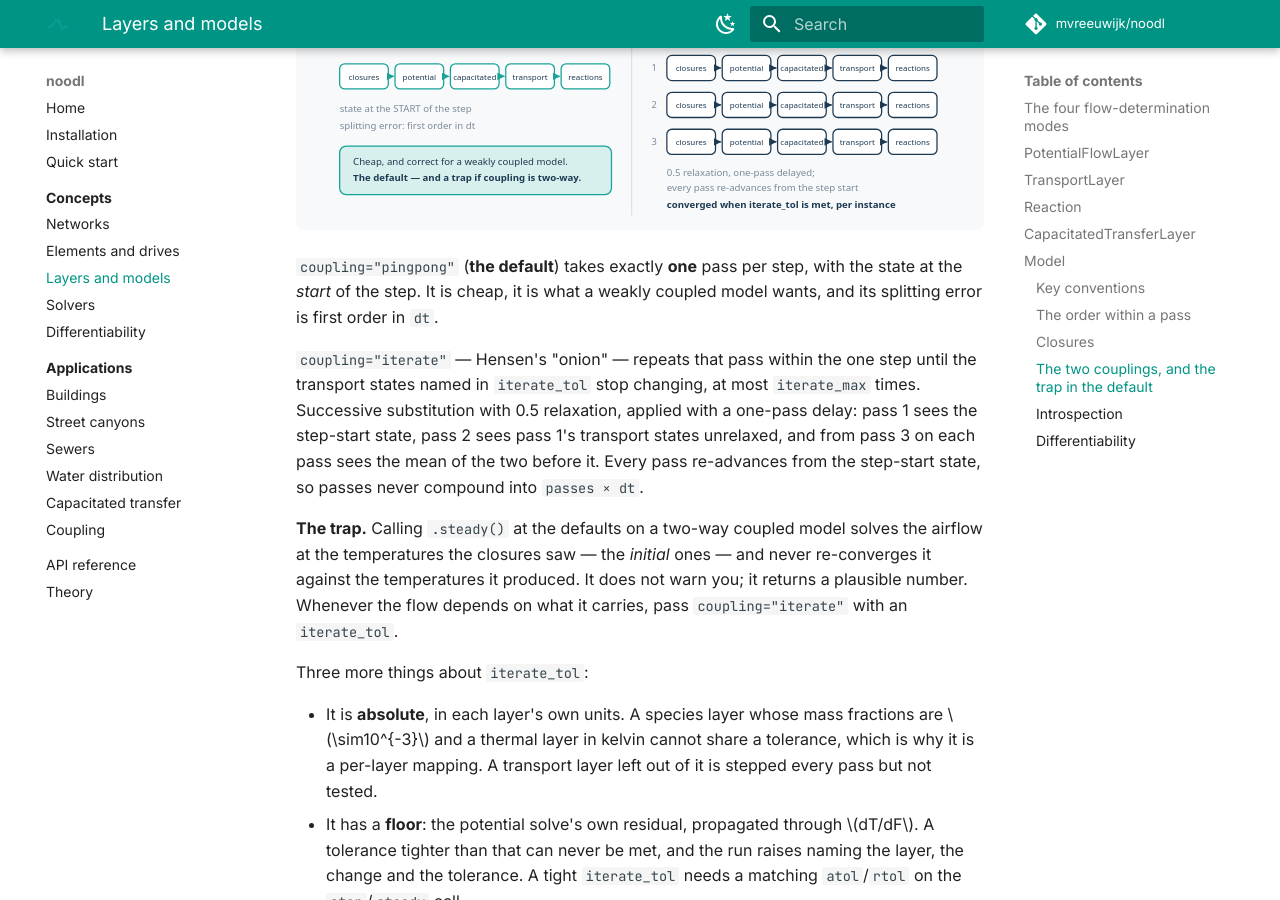
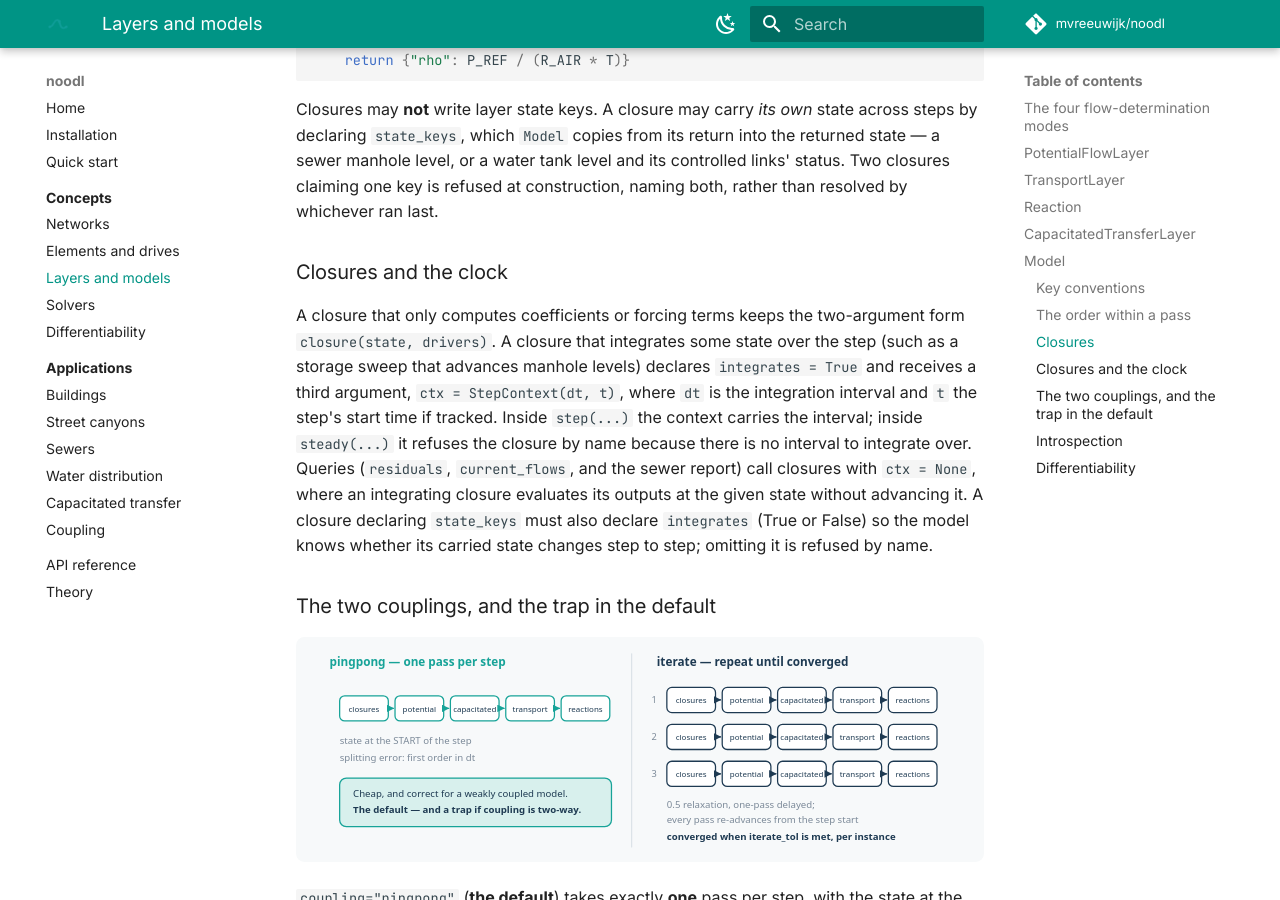
Before and after one commit to mvreeuwijk/noodl, an MkDocs documentation site: the page built from docs/concepts/layers.md, in a window 1280 px wide and 900 px high, scrolled down 6043 px. Built offline with MkDocs 1.6.1 and Material for MkDocs 9.7.7, drawn with Linux system fonts in a browser that asks for light colours; comment, search, counter and statistics services are not loaded; some of the changed text lies outside the part shown.

Commit message:
docs: storage relation and capacity history for transport layers; closures and the clock; sewer dt_storage and initial_state
Co-Authored-By: Claude Fable 5.1 <noreply@anthropic.com>

```diff
--- a/docs/concepts/layers.md
+++ b/docs/concepts/layers.md
@@ -118,6 +118,17 @@ the budget, the step is refused, raising an error that names the layer and advis
 or trapezoidal schemes. All coefficients the layer owns—carrier, transmission, kinetics, removal,
 and conductance—are differentiable under every scheme.
 
+**Changing storage.** A transport layer's capacity may change over a step: a sewer pipe's wetted
+volume, or a headspace volume as the water level changes. The step conserves the stored amount
+`V x` in amount form: `V_new x_new - V_old x_old = dt F(x_new)` (implicit) or `= dt/2 (F(x_new) + F(x_old))`
+(trapezoidal). The argument `capacity_prev` (the storage at the step's start, when it differs from
+the `capacity` argument at the step's end) implements this; a fixed-storage layer omits both and
+recovers the classical form. The driver `"<layer>.capacity"` holds the storage at the step's end.
+When a closure writes that driver, the step-start state must carry the key `"<layer>.capacity"`,
+the storage at the state's own time, which `Model.initial_capacities(state, drivers)` builds by
+querying the closures. The `"exact"` scheme has no changing-capacity form and raises by name if
+`capacity_prev` differs from `capacity`.
+
 ## `Reaction`
 
 Applied to a transport layer's state after its step, operator-split:
@@ -226,6 +237,18 @@ declaring `state_keys`, which `Model` copies from its return into the returned s
 manhole level, or a water tank level and its controlled links' status. Two closures claiming one
 key is refused at construction, naming both, rather than resolved by whichever ran last.
 
+### Closures and the clock
+
+A closure that only computes coefficients or forcing terms keeps the two-argument form `closure(state, drivers)`.
+A closure that integrates some state over the step (such as a storage sweep that advances manhole levels)
+declares `integrates = True` and receives a third argument, `ctx = StepContext(dt, t)`, where `dt` is
+the integration interval and `t` the step's start time if tracked. Inside `step(...)` the context carries the
+interval; inside `steady(...)` it refuses the closure by name because there is no interval to integrate over.
+Queries (`residuals`, `current_flows`, and the sewer report) call closures with `ctx = None`, where an
+integrating closure evaluates its outputs at the given state without advancing it. A closure declaring `state_keys`
+must also declare `integrates` (True or False) so the model knows whether its carried state changes step to step;
+omitting it is refused by name.
+
 ### The two couplings, and the trap in the default
 
 ![Ping-pong takes one pass per step; iterate repeats the pass until the named states stop changing](../assets/coupling-modes.svg)
```
Also changed, not shown: docs/applications/sewer.md (+9 -0 lines).
